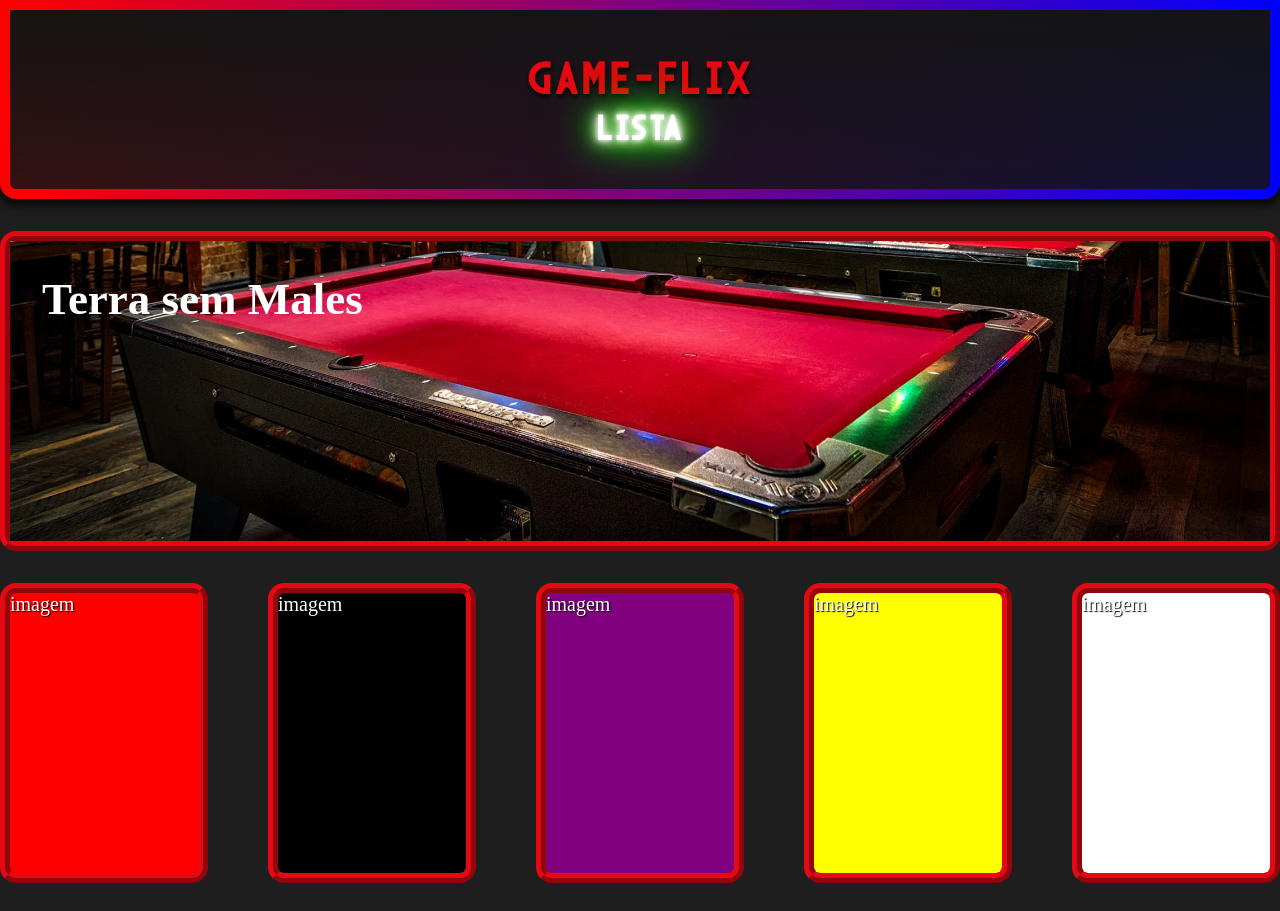
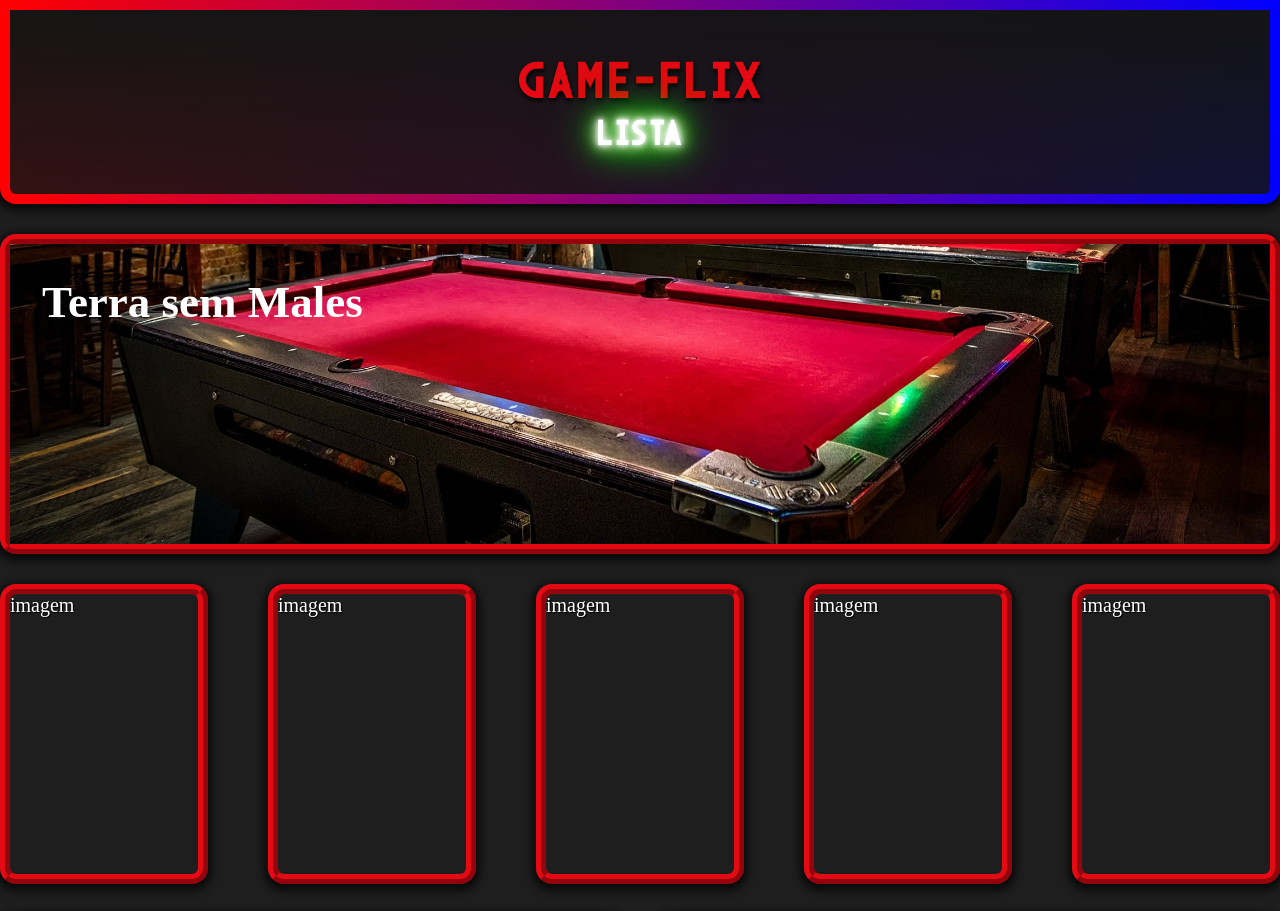
Before and after one commit to devmagary/game-flix, a plain HTML site: page main-alt.html in a window 1280 px wide. Shown: the top 911 px of the page. Before the commit the page ends 883 px from the top, so only its background shows below. Drawn offline with Linux system fonts and the light colour scheme.

Commit message:
Responsividade, Box-Shadow

```diff
--- a/css/main-alt.css
+++ b/css/main-alt.css
@@ -13,14 +13,6 @@
 @font-face {
   font-family: "Arcane";
   src: url(../fonts/Arcane.ttf);
-  font-weight: normal;
-  font-style: normal;
-  font-stretch: normal;
-  font-variant: normal;
-}
-@font-face {
-  font-family: "Valorant";
-  src: url(/..fonts/Valorant\ Font.ttf);
   font-weight: normal;
   font-style: normal;
   font-stretch: normal;
@@ -53,6 +45,7 @@ p {
   font-size: 2rem;
 }
 .titulo-game-flix {
+  font-size: 5rem;
   letter-spacing: 0.5rem;
   font-family: "Arcane", Verdana, Geneva, Tahoma, sans-serif;
   color: var(--vermelho);
@@ -63,10 +56,8 @@ p {
   margin: 0 auto;
   color: white;
 }
-.margin-content {
-  margin-top: 3.2rem;
-}
-body{
+
+body {
   background: rgb(30, 30, 30);
 }
 /* ^ ^ CSS RESET E VAR ^ ^*/
@@ -101,10 +92,21 @@ body{
 }
 
 /* -----MAIN CONTENT----- */
-
+.margin-content {
+  margin-top: 3rem;
+}
+.minor-content {
+  width: 20.8rem;
+  height: 30rem;
+}
+.large-content {
+  width: 62.4rem;
+  height: 30rem;
+}
 .content {
   border: 1rem ridge #e50914;
   border-radius: 1.6rem;
+  box-shadow: 0px 3px 9px 4px #000000b3;
 }
 .game-main {
   padding: 3.2rem;
@@ -114,43 +116,19 @@ body{
   width: 100%;
   background-position: left bottom;
   background-repeat: no-repeat;
-
 }
-.games-geral{
+.games-geral {
   display: flex;
+  justify-content: space-between;
+  flex-flow: row wrap;
 }
-.games-geral div p{
+.games-geral div p {
   text-shadow: 0.1rem 0.1rem 0.1rem black;
 }
-.cla1{
-  background: red;
-  width: 20.8rem;
-  height: 30rem;
-  margin-right: 6rem;
-}
-.cla2{
-  background: black;
-  width: 20.8rem;
-  height: 30rem;
-  margin-right: 6rem;
-}
-.cla3{
-  background: purple;
-  width: 20.8rem;
-  height: 30rem;
-  margin-right: 6rem;
-}
-.cla4{
-  background: yellow;
-  width: 20.8rem;
-  height: 30rem;
-  margin-right: 6rem;
-}
-.cla5{
-  background: white;
-  width: 20.8rem;
-  height: 30rem;
-
+.major-games {
+  display: flex;
+  flex-flow: row wrap;
+  justify-content: space-between;
 }
 @keyframes myAnim {
   0% {
--- a/css/main.css
+++ /dev/null
@@ -1,115 +0,0 @@
-:root {
-  --background: rgb(50, 50, 50);
-  --vermelho: #e50914;
-}
-@font-face {
-  font-family: "Bebas";
-  src: url(../fonts/BebasNeue.otf);
-  font-weight: normal;
-  font-style: normal;
-  font-stretch: normal;
-  font-variant: normal;
-}
-@font-face {
-  font-family: "Arcane";
-  src: url(../fonts/Arcane.ttf);
-  font-weight: normal;
-  font-style: normal;
-  font-stretch: normal;
-  font-variant: normal;
-}
-* {
-  padding: 0;
-  margin: 0;
-  box-sizing: border-box;
-}
-html {
-  font-size: 62.5%;
-}
-.container {
-  padding: 2rem 5.6rem;
-
-}
-a {
-  text-decoration: none;
-}
-ul {
-  list-style: none;
-}
-/* ^ ^ CSS RESET E VAR ^ ^*/
-
-/* -----Header CSS----- */
-
-.cabecalho {
-  min-width: 100%;
-  background-image: linear-gradient(
-    to top,
-    rgba(0, 0, 0, 0.85),
-    rgb(0, 0, 0)
-  ), linear-gradient(to right, rgb(255, 0, 0), rgb(0, 0, 255));
-  background-origin: content-box, border-box;
-  border: solid 0.2rem transparent;
-  background-clip: content-box, border-box;
-  border-top-left-radius: 1rem;
-  border-top-right-radius: 1rem ;
-}
-.cabecalho nav {
-  padding: 2rem 5.6rem;
-  display: flex;
-  flex-wrap: wrap;
-  justify-content: space-between;
-  align-items: center;
-}
-.cabecalho nav h1 {
-  font-size: 4rem;
-  letter-spacing: 0.5rem;
-  font-family: "Arcane", Verdana, Geneva, Tahoma, sans-serif;
-  color: var(--vermelho);
-  text-shadow: 0.1rem 0.3rem 0.5rem black;
-}
-.cabecalho nav a[rel="prev"] {
-  border-radius: 0.8rem;
-  padding: 1rem 2rem;
-  font-size: 2rem;
-  color: white;
-  transition: ease-in-out 0.5s;
-  background-image: linear-gradient(to right top, #e50914 0%, #b050d5 100%);
-  background-size: 200% auto;
-  font-family: "Bebas", Arial, Helvetica, sans-serif;
-}
-.cabecalho nav a[rel="prev"]:hover {
-  background-position: right top;
-}
-
-/* ^ ^ HEADER CSS ^ ^ */
-
-/* -----CONTEUDO----- */
-
-.jogo-atual {
-  background:linear-gradient(rgba(0, 0, 0, 0.50), rgba(0, 0, 0, 0.50) 100%), url(../img/pexels-photo-261043.jpeg);
-  height: calc(100vh - 9.3rem);
-  width: 100%;
-  border-bottom-left-radius: 1rem;
-  border-bottom-right-radius: 1rem;
-  background-position: right center;
-}
-.jogo-atual .sem-males {
-  color: white;
-}
-.sem-males ul {
-  display: flex;
-}
-#sobre-terra {
-  padding: 1.5rem 3rem;
-  background-color: var(--vermelho);
-  font-size: 1.4rem;
-  font-family: "Arcane";
-  border-radius: 0.8rem;
-}
-#sobre-terra:hover {
-  background-color: #ff000d;
-  color:white;
-}
-#sobre-terra summary {
-  list-style: none;
-}
--- /dev/null
+++ b/css/res-main-alt.css
@@ -0,0 +1,11 @@
+@media (max-width: 420px) {
+  .minor-content {
+    flex: 1 1 37.5rem;
+  }
+}
+@media (max-width: 350px) {
+  .titulo-game-flix {
+    min-width: 24.8rem;
+
+  }
+}
--- a/main-alt.html
+++ b/main-alt.html
@@ -5,6 +5,7 @@
     <meta name="viewport" content="width=device-width, initial-scale=1.0" />
     <link rel="stylesheet" href="css/main-alt.css" />
     <link rel="stylesheet" href="css/barras.css">
+    <link rel="stylesheet" href="css/res-main-alt.css">
     <title>Game-Flix</title>
   </head>
   <body>
@@ -21,11 +22,15 @@
         </div>
       </div>
       <div class="margin-content games-geral">
-        <div class="cla1 content"><p>imagem</p></div>
-        <div class="cla2 content"><p>imagem</p></div>
-        <div class="cla3 content"><p>imagem</p></div>
-        <div class="cla4 content"><p>imagem</p></div>
-        <div class="cla5 content"><p>imagem</p></div>
+        <div class="minor-content content"><p>imagem</p></div>
+        <div class="minor-content content"><p>imagem</p></div>
+        <div class="minor-content content"><p>imagem</p></div>
+        <div class="minor-content content"><p>imagem</p></div>
+        <div class="minor-content content"><p>imagem</p></div>
+      </div>
+      <div class="margin-content major-games">
+        <div class="large-content content"><p>imagem</p></div>
+        <div class="large-content content"><p>imagem</p></div>
       </div>
     </main>
     <script
```
Also changed, not shown: main.html (deleted, +0 -39 lines), fonts/Valorant Font.ttf (deleted).
